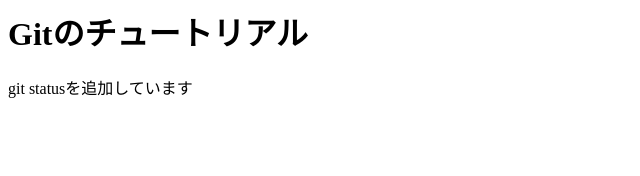
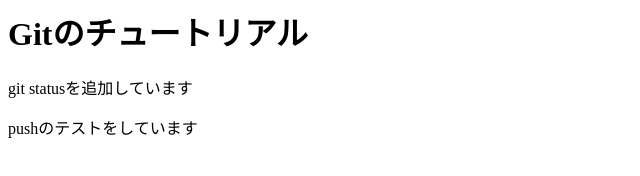
Before and after one commit to oda1211/git_tutorial, a plain HTML site: page index.html in a window 1280 px wide. Shown: the whole page, without its empty margins (0-640 px from the left). Drawn offline with Linux system fonts and the light colour scheme.

Commit message:
pushのテストです

```diff
--- a/index.html
+++ b/index.html
@@ -1,2 +1,4 @@
 <h1>Gitのチュートリアル</h1>
 <p>git statusを追加しています</p>
+
+<p>pushのテストをしています</p>
```
